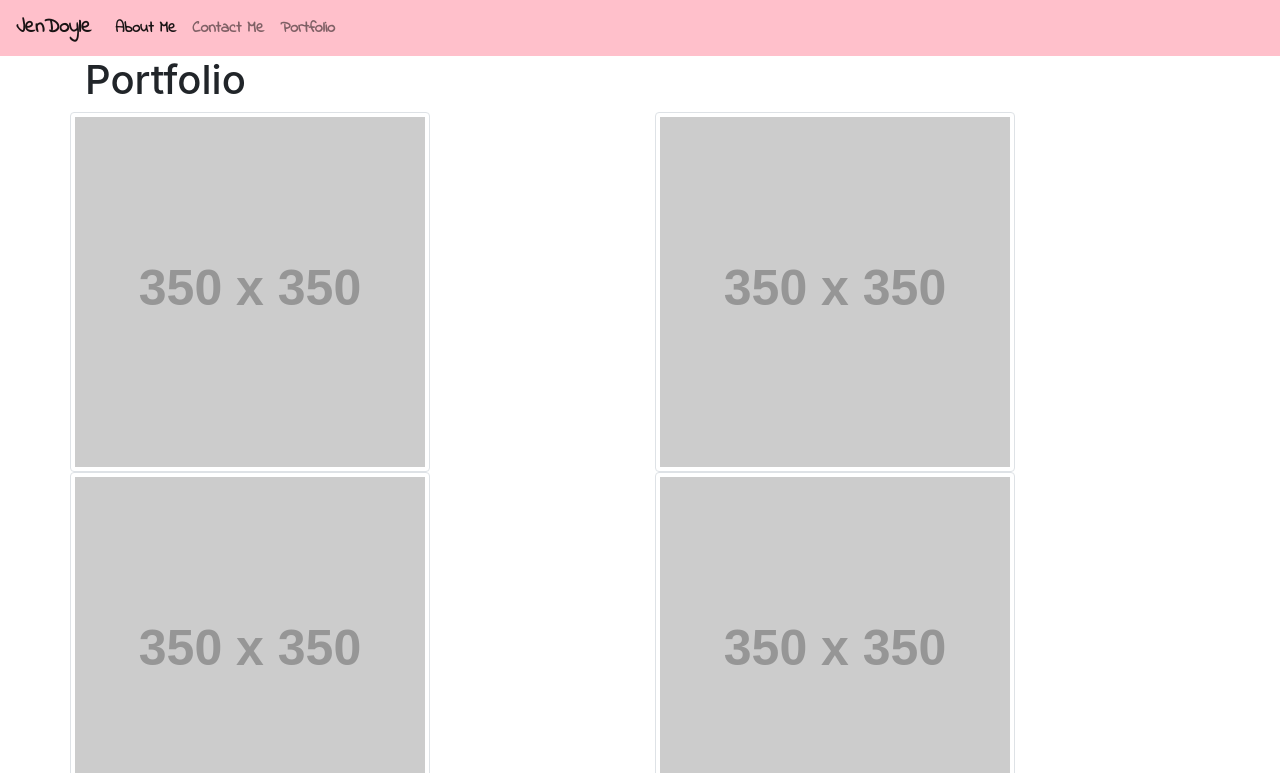
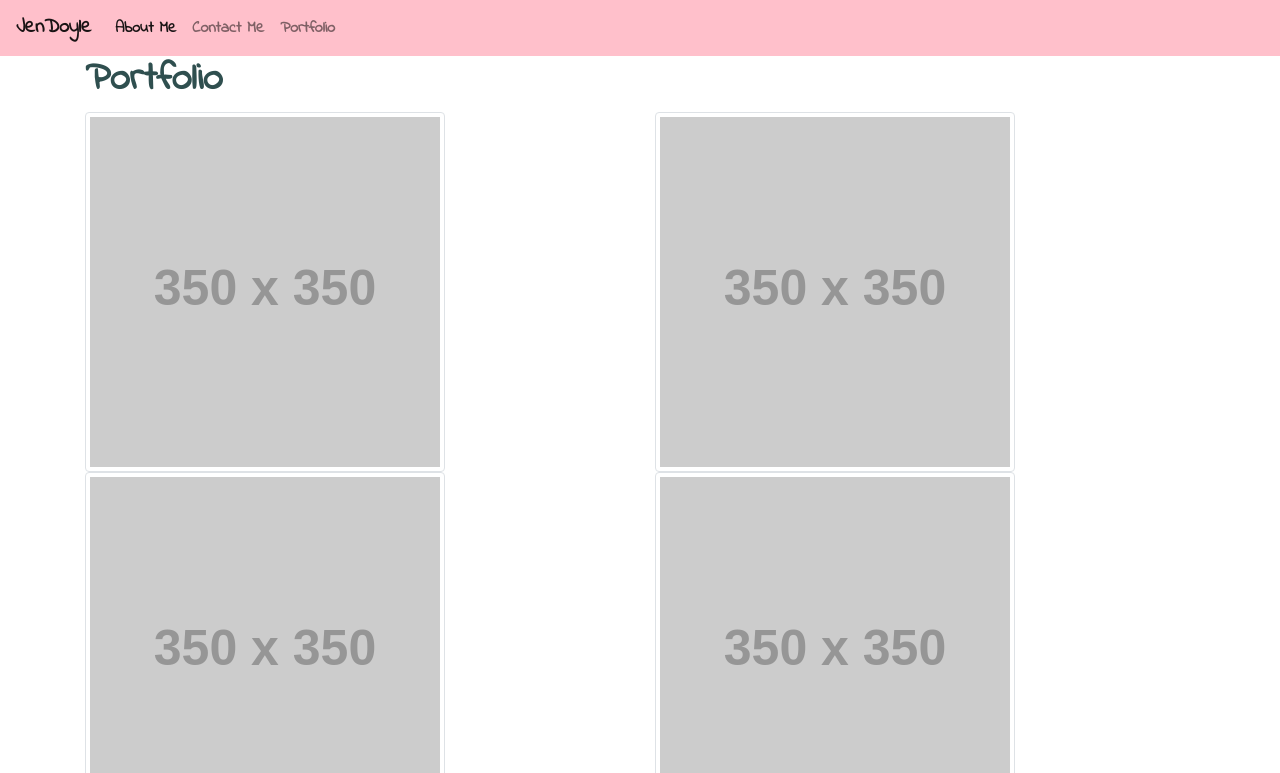
Before and after one commit to Jdoyle5254/responsive-portfolio-w2, a plain HTML site: page portfolio.html in a window 1280 px wide. Shown: the top 773 px of the page. Drawn offline with nearby package versions, Linux system fonts and the light colour scheme; files that its build step writes are made by us from their sources; placeholder pictures from the web are drawn by us.

Commit message:
Updated header font

```diff
--- a/Style/style.css
+++ b/Style/style.css
@@ -14,6 +14,8 @@ body {
   }
 
   p {
+    background-color: #e8e8e8c9;
+    padding: 10px;
     font-weight: bolder;
     font-family: 'Indie Flower', cursive;
   }
@@ -26,7 +28,7 @@ body {
     font-weight: bolder;
   }
 /* heaaders on each page  */
-  .header h1 h2 {
+  header h1, header h2 {
     font-family: 'Indie Flower', cursive;
     font-weight: bolder;
     color: darkslategrey
--- a/portfolio.html
+++ b/portfolio.html
@@ -31,7 +31,8 @@
       <!-- Portfolio Header -->
       <div class="container">
         <div class="row">
-          <header class="col">
+          <div class="col">
+            <header>
             <h1>Portfolio</h1>
           </header>
            <!-- Where the placeholders would start 2 columns -->
```
Also changed, not shown: contact.html (+3 -1 lines).
